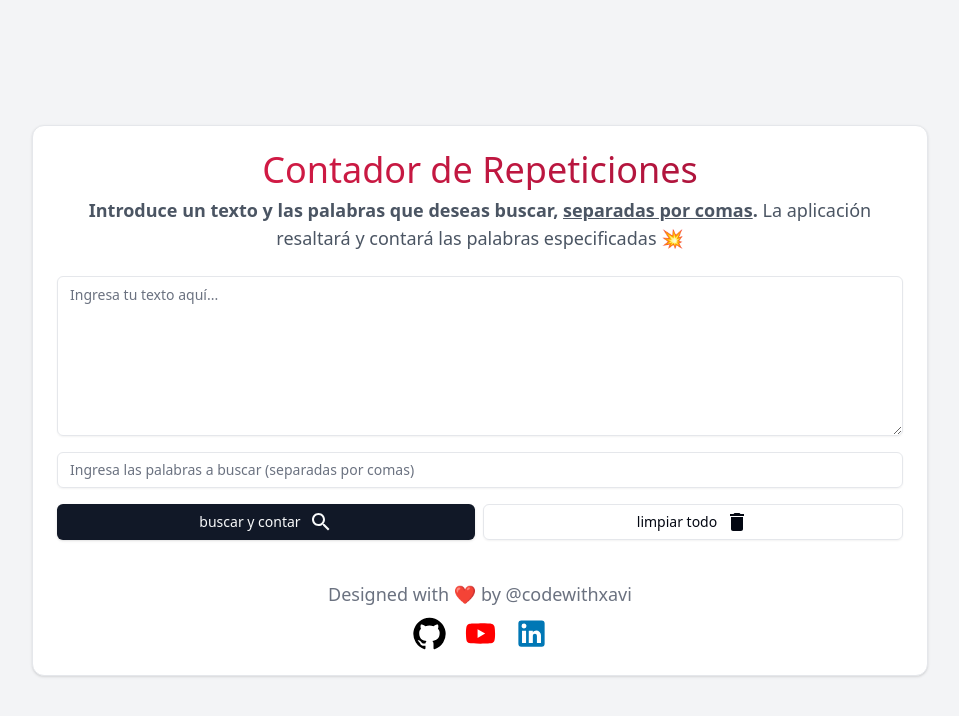
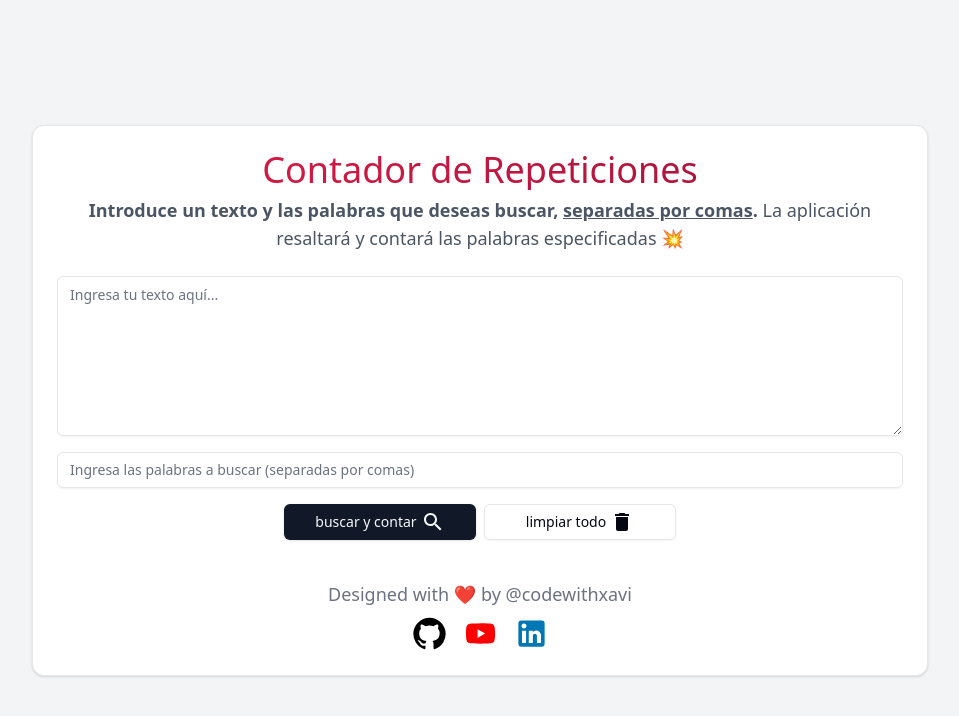
Before and after one commit to codewithxavi/Code_repetition, a Next.js app: page / in a window 1280 px wide. Shown: the top 716 px of the page, without its empty margins (160-1119 px from the left). Built offline with nearby package versions, Linux system fonts and the light colour scheme.

Commit message:
fix buttons width

```diff
--- a/components/contador-repeticiones.tsx
+++ b/components/contador-repeticiones.tsx
@@ -131,21 +131,21 @@ export function ContadorRepeticiones() {
               />
             )}
           </div>
-          <div className="flex flex-col sm:flex-row space-y-2 sm:space-y-0 sm:space-x-2">
+          <div className="flex flex-col sm:flex-row space-y-2 sm:space-y-0 sm:space-x-2 justify-center">
             <Button
               onClick={searchAndHighlight}
-              className="flex-1 flex items-center justify-center"
+              className="w-48 flex items-center justify-center p-2 text-sm"
             >
               buscar y contar
-              <SearchIcon className="ml-2" />
+              <SearchIcon className="ml-1" />
             </Button>
             <Button
               onClick={clearAll}
               variant="outline"
-              className="flex-1 flex items-center justify-center"
+              className="w-48 flex items-center justify-center p-2 text-sm"
             >
               limpiar todo
-              <DeleteIcon className="ml-2" />
+              <DeleteIcon className="ml-1" />
             </Button>
           </div>
           {highlightedText && (
```
